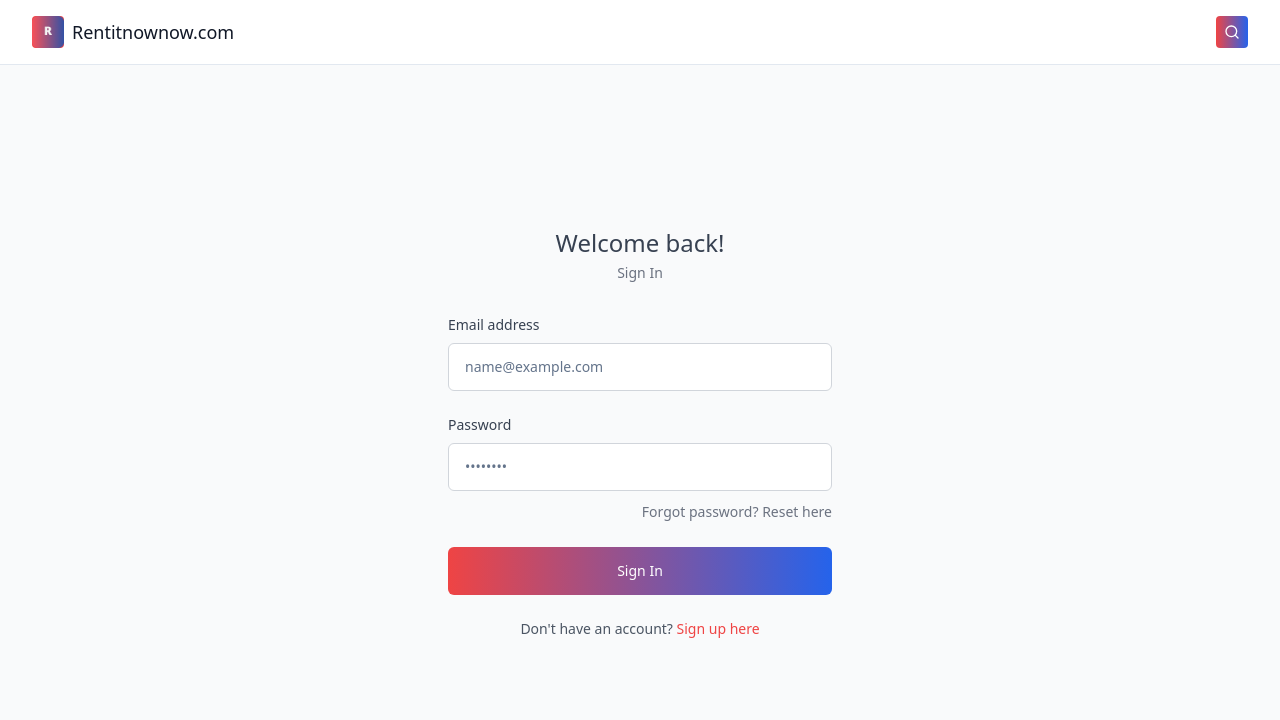
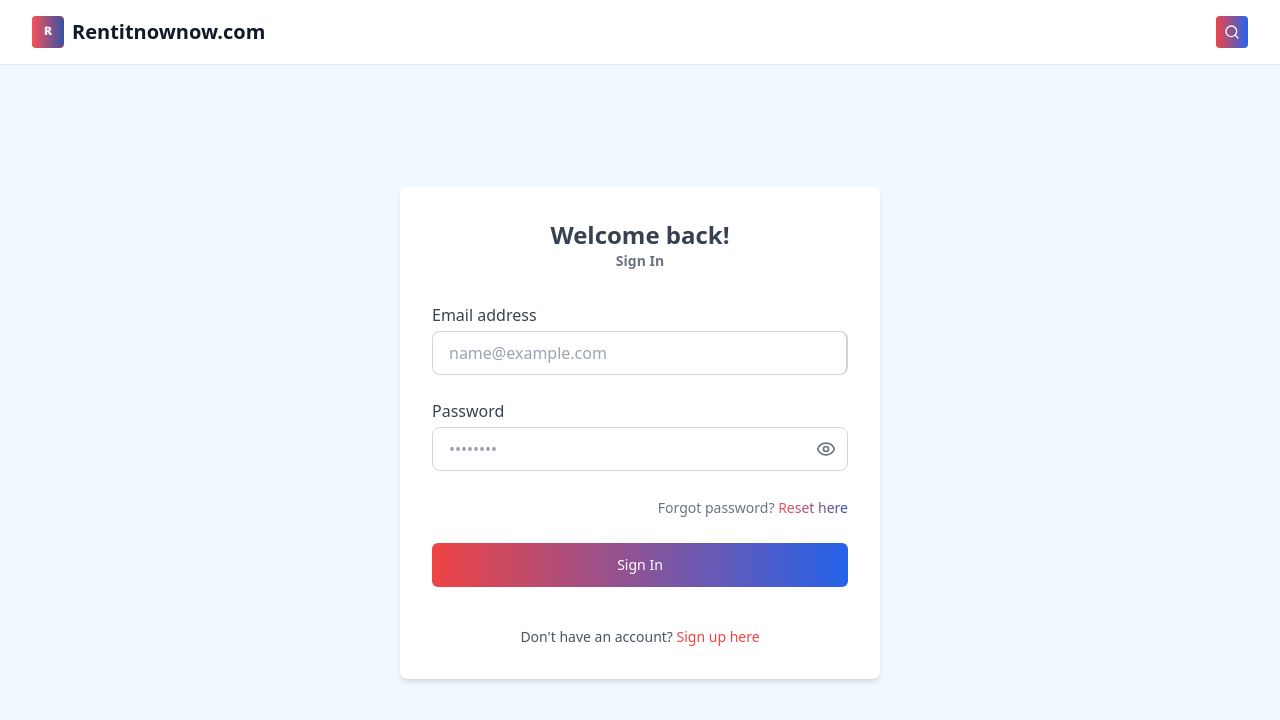
Before and after one commit to vikkymediagithub/rentitnownow, a React (Vite) app: page /login in a window 1280 px wide. Shown: the top 720 px of the page. Built offline with nearby package versions, Linux system fonts and the light colour scheme.

Commit message:
login page done

```diff
--- a/src/pages/auth/Login.tsx
+++ b/src/pages/auth/Login.tsx
@@ -1,14 +1,15 @@
-
 import { useState } from "react";
 import { Link, useNavigate } from "react-router-dom";
 import { Button } from "@/components/ui/button";
 import { Input } from "@/components/ui/input";
-import { Search } from "lucide-react";
+import { Search, Eye, EyeOff } from "lucide-react";
 import { useToast } from "@/hooks/use-toast";
+import clsx from "clsx";
 
 const Login = () => {
   const [email, setEmail] = useState("");
   const [password, setPassword] = useState("");
+  const [showPassword, setShowPassword] = useState(false);
   const [isLoading, setIsLoading] = useState(false);
   const navigate = useNavigate();
   const { toast } = useToast();
@@ -25,7 +26,6 @@ const Login = () => {
         description: "You have been successfully logged in.",
       });
 
-      // Navigate based on email (demo logic)
       if (email.includes("owner")) {
         navigate("/owner-dashboard");
       } else {
@@ -35,7 +35,7 @@ const Login = () => {
   };
 
   return (
-    <div className="min-h-screen bg-gray-50 flex flex-col">
+    <div className="min-h-screen bg-sky-50 flex flex-col">
       {/* Header */}
       <header className="bg-white border-b">
         <div className="container mx-auto px-4 sm:px-6 lg:px-8">
@@ -44,7 +44,7 @@ const Login = () => {
               <div className="w-8 h-8 bg-red-500 rounded flex items-center justify-center">
                 <img src="/public/favicon.png" alt="" />
               </div>
-              <span className="text-lg font-medium text-gray-900">Rentitnownow.com</span>
+              <span className="text-xl font-bold text-gray-900">Rentitnownow.com</span>
             </div>
             <div className="w-8 h-8 bg-gradient-to-r from-red-500 to-blue-600 text-white rounded flex items-center justify-center">
               <Search className="h-4 w-4 text-white" />
@@ -55,60 +55,81 @@ const Login = () => {
 
       {/* Main Content */}
       <div className="flex-1 flex items-center justify-center p-4">
-        <div className="w-full max-w-sm">
+        <div className="w-full max-w-[480px] rounded-lg bg-white shadow-md p-8">
           <div className="text-center mb-8">
-            <h1 className="text-2xl font-medium text-gray-700 mb-1">Welcome back!</h1>
-            <p className="text-gray-500 text-sm">Sign In</p>
+            <h1 className="text-2xl font-bold text-gray-700">Welcome back!</h1>
+            <p className="text-gray-500 text-sm font-bold">Sign In</p>
           </div>
 
           <form onSubmit={handleSubmit} className="space-y-6">
+            {/* Email */}
             <div>
-              <label htmlFor="email" className="block text-sm font-medium text-gray-700 mb-2">
+              <label htmlFor="email" className="block text-m font-medium text-gray-700 mb-1">
                 Email address
               </label>
-              <Input
+              <input
                 id="email"
                 type="email"
                 placeholder="name@example.com"
                 value={email}
                 onChange={(e) => setEmail(e.target.value)}
                 required
-                className="w-full h-12 px-4 border border-gray-300 rounded-md focus:ring-2 focus:ring-blue-500 focus:border-transparent"
+                className="w-full h-11 px-4 border border-r-2 border-gray-300 rounded-lg focus:outline-none focus:ring-2 focus:ring-offset-1 focus:ring-gradient-to-r focus:from-red-500 focus:to-blue-500 transition"
               />
             </div>
 
+            {/* Password */}
             <div>
-              <label htmlFor="password" className="block text-sm font-medium text-gray-700 mb-2">
+              <label htmlFor="password" className="block text-m font-medium text-gray-700 mb-1">
                 Password
               </label>
-              <Input
+              <div className="relative">
+                <input
                   id="password"
-                type="password"
+                  type={showPassword ? "text" : "password"}
                   placeholder="••••••••"
                   value={password}
                   onChange={(e) => setPassword(e.target.value)}
                   required
-                className="w-full h-12 px-4 border border-gray-300 rounded-md focus:ring-2 focus:ring-blue-500 focus:border-transparent"
+                  className="w-full h-11 px-4 pr-10 border border-gray-300 rounded-lg focus:outline-none focus:ring-2 focus:ring-offset-1 focus:ring-gradient-to-r focus:from-red-500 focus:to-blue-500 transition"
                 />
-              <div className="text-right mt-2">
-                <Link
-                  to="/forgot-password"
-                  className="text-sm text-gray-500 hover:text-gray-700"
+                <div
+                  className="absolute inset-y-0 right-3 flex items-center text-gray-500 cursor-pointer"
+                  onClick={() => setShowPassword(!showPassword)}
                 >
-                  Forgot password? Reset here
-                </Link>
+                  {showPassword ? <EyeOff className="w-5 h-5" /> : <Eye className="w-5 h-5" />}
+                </div>
               </div>
             </div>
 
+            {/* Forgot Password */}
+            <div className="text-right mt-2">
+              <span className="text-sm text-gray-500">
+                Forgot password?{" "}
+                <Link
+                  to="/forgot-password"
+                  className="bg-gradient-to-r from-[#F85259] to-[#3352A5] bg-clip-text text-transparent font-medium"
+                >
+                  Reset here
+                </Link>
+              </span>
+            </div>
+
+            {/* Submit Button */}
             <Button
               type="submit"
-              className="w-full h-12 bg-gradient-to-r from-red-500 to-blue-600 hover:from-red-600 hover:to-blue-700 text-white font-medium rounded-md transition-all duration-200"
+              className={clsx(
+                "w-full h-11 text-white font-medium rounded-md transition-all duration-200",
+                "bg-gradient-to-r from-red-500 to-blue-600",
+                "hover:shadow-lg hover:shadow-blue-300/40 hover:from-red-600 hover:to-blue-700"
+              )}
               disabled={isLoading}
             >
               {isLoading ? "Signing in..." : "Sign In"}
             </Button>
 
-            <div className="text-center">
+            {/* Sign Up Link */}
+            <div className="text-center pt-4">
               <p className="text-sm text-gray-600">
                 Don't have an account?{" "}
                 <Link to="/signup" className="text-red-500 hover:text-red-600 font-medium">
--- a/src/pages/auth/Signup.tsx
+++ b/src/pages/auth/Signup.tsx
@@ -18,8 +18,8 @@ export default function RegisterPage() {
             <p className="font-semibold text-sm">Rentitnownow.com</p>
           </div>
 
-          <div className="rounded-lg py-2 px-2 bg-gradient-to-r from-[#F85259] to-[#3352A5] flex gap-1">
-            <img src="/img/Vector.png" alt="" className="w-5 h-5" />
+          <div className="rounded-lg py-2 px-2 bg-gradient-to-r from-[#F85259] to-[#3352A5] text-white flex gap-1">
+            <img src="/Vector.png" alt="" className="w-5 h-5" />
           </div>
         </div>
       </header>
```
Lines whose indentation alone changed are shown as unchanged.
